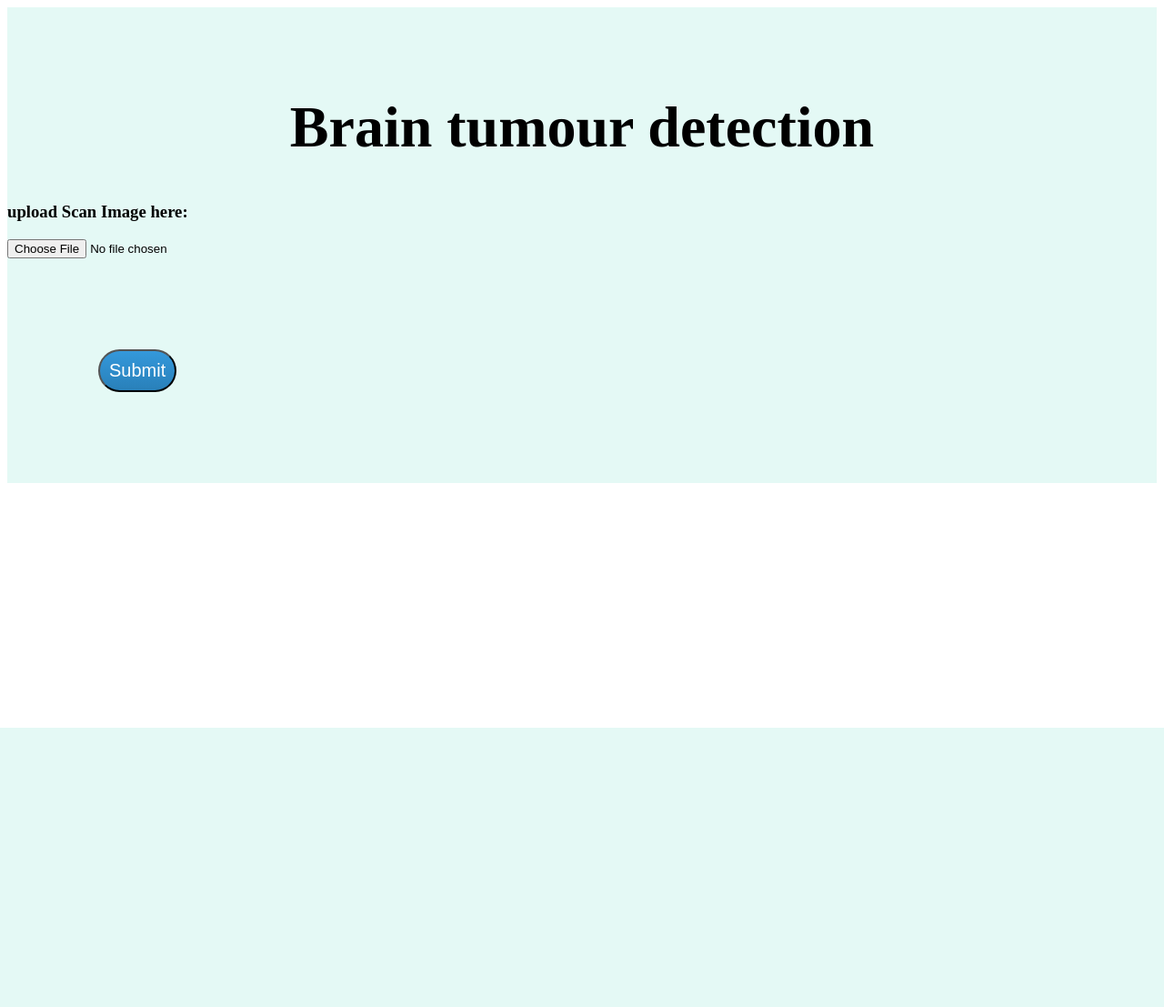
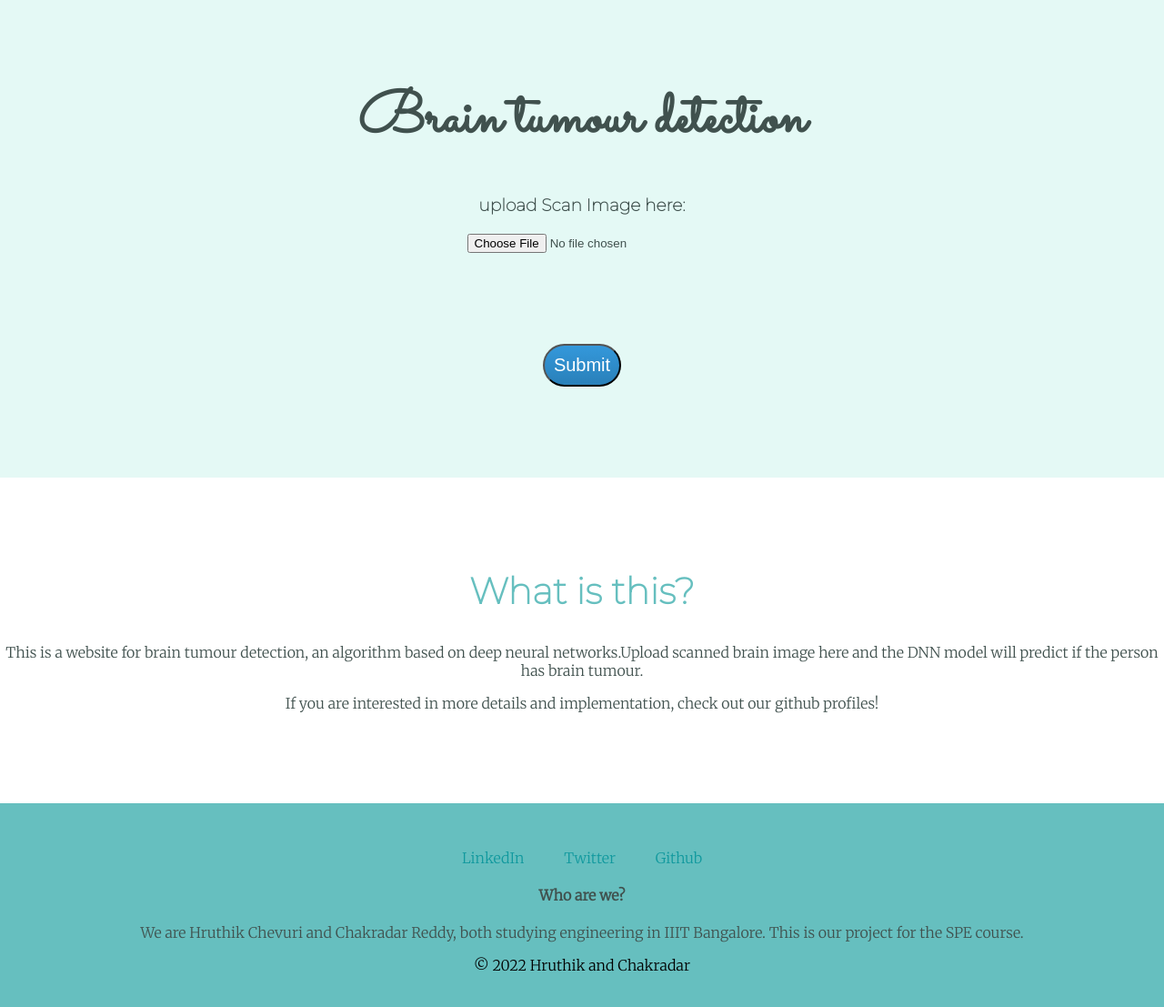
Before and after one commit to ChakradarReddy/BrainTumour, a Flask app: page / in a window 1280 px wide. Shown: the whole page at 91% size. Before the commit the page ends 800 px from the top, so only its background shows below. Run offline with Flask 2, Linux system fonts and the light colour scheme.

Commit message:
Modified home page(index.html)

```diff
--- a/templates/index.html
+++ b/templates/index.html
@@ -3,15 +3,15 @@
   <head>
     <meta charset ="utf-8">
     <title>Brain tumour detection</title>
-    <!--<link rel = "stylesheet" href="css/styles.css"> -->
+    <link rel = "stylesheet" href="css/styles.css">
+    <link href="https://fonts.googleapis.com/css2?family=Merriweather:wght@300&family=Montserrat:wght@100&family=Sacramento&display=swap" rel="stylesheet">
 
 
 </head>
 <body>
 <div class = "top">
     <h1 style="text-align:center">Brain tumour detection</h1>
-    <div>
-    <h3 >upload Scan Image here:</h3>
+    <h3 style="text-align:center" >upload Scan Image here:</h3>
     <form class="form-control" action="/upload", method="post" enctype="multipart/form-data">
      <input type="file"  accept="image/png, image/jpeg" name = "given_img">
 
@@ -23,49 +23,23 @@
 
 
 </div>
-      <style>
-        .btn {
-    background: #3498db;
-    background-image: -webkit-linear-gradient(top, #3498db, #2980b9);
-    background-image: -moz-linear-gradient(top, #3498db, #2980b9);
-    background-image: -ms-linear-gradient(top, #3498db, #2980b9);
-    background-image: -o-linear-gradient(top, #3498db, #2980b9);
-    background-image: linear-gradient(to bottom, #3498db, #2980b9);
-    -webkit-border-radius: 28;
-    -moz-border-radius: 28;
-    border-radius: 28px;
-    font-family: Arial;
-    color: #ffffff;
-    font-size: 20px;
-    padding: 10px 10px 10px 10px;
-    text-decoration: none;
-    margin: 100px 100px 100px 100px;
-  }
+<div class = "middle">
+    <h2>What is this?</h2>
+    <p>This is a website for brain tumour detection, an algorithm based on deep neural networks.Upload scanned brain image here and the DNN model will
+        predict if the person has brain tumour.
+    </p>
+    <p>If you are interested in more details and implementation, check out our github profiles!</p>
 
-  .btn:hover {
-    background: #3cb0fd;
-    background-image: -webkit-linear-gradient(top, #3cb0fd, #3498db);
-    background-image: -moz-linear-gradient(top, #3cb0fd, #3498db);
-    background-image: -ms-linear-gradient(top, #3cb0fd, #3498db);
-    background-image: -o-linear-gradient(top, #3cb0fd, #3498db);
-    background-image: linear-gradient(to bottom, #3cb0fd, #3498db);
-    text-decoration: none;
-  }
-  h1{
-    font-size: 400%; /*100 % is 16 px . so 90 px is 562.5 % here */
-    margin: auto 50px 50px 50px;
-    font-family: 'Sacramento';
-
-    line-height: 1;
-}
-.top{
-    background-color: #E4F9F5;
-    position: relative;
-    padding-top: 100px;
-
-}
-      </style>
-
+</div>
+<div class="bottom">
+    <a class="footer-link" href="https://www.linkedin.com/in/hruthik-chevuri-1307491a3/">LinkedIn</a>
+    <a class="footer-link" href="https://twitter.com/Hruthik14160773">Twitter</a>
+    <a class="footer-link" href="https://github.com/ChakradarReddy/BrainTumour">Github</a>
+    <h4>Who are we?</h4>
+    <p>We are Hruthik Chevuri and Chakradar Reddy, both studying engineering in IIIT Bangalore. This is our project for the SPE course.
+    </p>
+    <p class = "copyright">© 2022 Hruthik and Chakradar</p>
+  </div>
 
 </body>
 </html>
```
